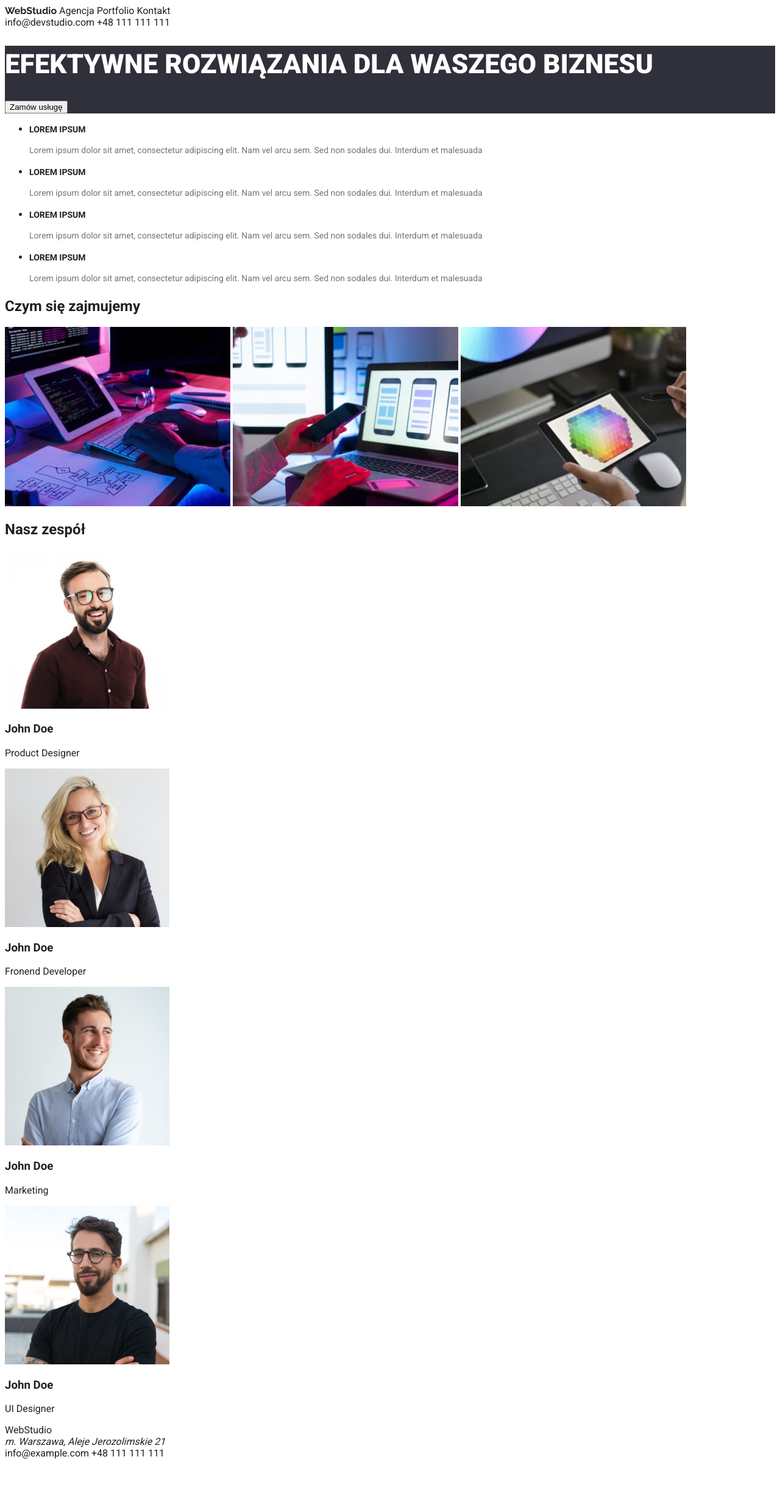
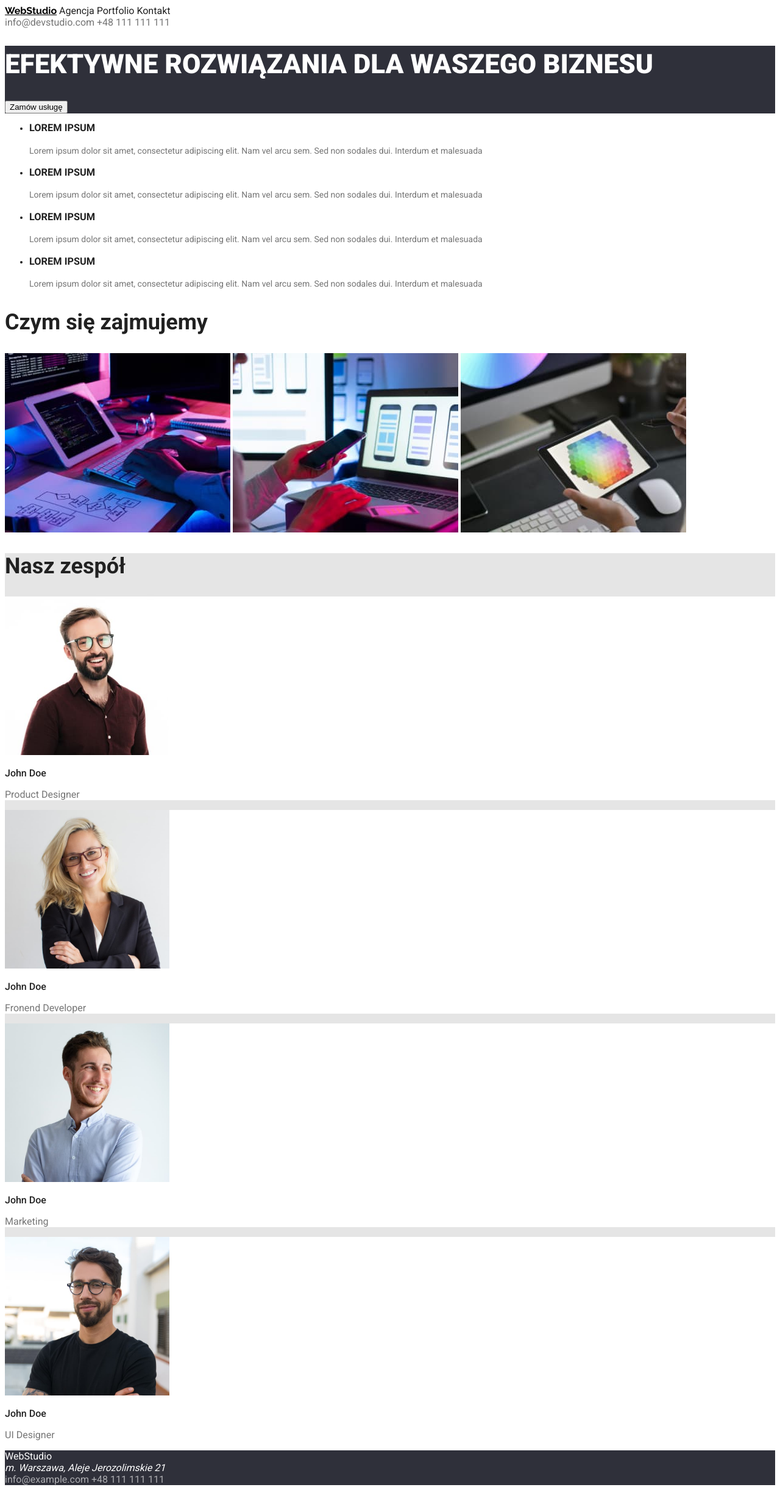
Before and after one commit to KolesGit420/goit-markup-hw-02, a plain HTML site: page index.html in a window 1280 px wide. Shown: the whole page at 61% size. Before the commit the page ends 2400 px from the top, so only its background shows below. Drawn offline with Linux system fonts and the light colour scheme.

Commit message:
half way with css

```diff
--- a/css/styles.css
+++ b/css/styles.css
@@ -2,40 +2,97 @@ body {
   font-family: "Roboto";
   color: #212121;
 }
-a:hover {
-  color: #2196f3;
-}
-a {
+
+.link {
   color: unset;
   text-decoration: none;
 }
+
+.link:hover {
+  color: #2196f3;
+}
+
+.link:focus {
+  color: #2196f3;
+}
+
 .title {
   font-weight: 900;
   font-size: 44px;
   line-height: 60px;
   color: #ffffff;
 }
+
 .title-background {
   background-color: #2f303a;
 }
 
+.button {
+  cursor: pointer;
+}
+
 .logo {
   font-family: "Raleway";
+  color: #000;
 }
 
-.list-title {
+.first-page-list {
   font-weight: 700;
   font-size: 14px;
   line-height: 16px;
 }
 
-.description {
+.first-page-list p {
   font-weight: 400;
   font-size: 14px;
   line-height: 24px;
   color: #757575;
 }
 
-.button {
-  cursor: pointer;
+.first-page-mid-title {
+  font-weight: 700;
+  font-size: 36px;
+  line-height: 42px;
 }
+
+.mid-section {
+  background-color: #e5e5e5;
+}
+
+.mid-section div {
+  background-color: #ffffff;
+}
+
+.mid-section h3 {
+  font-weight: 500;
+  font-size: 16px;
+  line-height: 19px;
+}
+
+.mid-section p {
+  color: #757575;
+  font-size: 16px;
+  line-height: 19px;
+}
+
+.footer {
+  background-color: #2f303a;
+  color: #ffffff;
+}
+
+.footer-logo {
+  font-size: "Raleway";
+  color: #ffffff;
+}
+
+.contact-foot {
+  color: unset;
+  text-decoration: none;
+  color: rgba(255, 255, 255, 0.6);
+}
+
+.contact-head {
+  color: unset;
+  text-decoration: none;
+  color: #757575;
+}
--- a/index.html
+++ b/index.html
@@ -17,12 +17,14 @@
     <header>
       <nav>
         <a class="logo" href="./index.html">WebStudio</a>
-        <a href="/">Agencja</a>
-        <a href="./portfolio.html">Portfolio</a>
-        <a href="/">Kontakt</a>
+        <a class="link" href="/">Agencja</a>
+        <a class="link" href="./portfolio.html">Portfolio</a>
+        <a class="link" href="/">Kontakt</a>
       </nav>
-      <a href="mailto:info@devstudio.com">info@devstudio.com</a>
-      <a href="tel:+48111111111">+48 111 111 111</a>
+      <a class="link contact-head" href="mailto:info@devstudio.com"
+        >info@devstudio.com</a
+      >
+      <a class="link contact-head" href="tel:+48111111111">+48 111 111 111</a>
     </header>
     <main>
       <div class="title-background">
@@ -30,31 +32,31 @@
         <button type="button" class="button">Zamów usługę</button>
       </div>
       <div>
-        <ul>
+        <ul class="first-page-list">
           <li>
-            <h3 class="list-title">LOREM IPSUM</h3>
-            <p class="description">
+            <h3>LOREM IPSUM</h3>
+            <p>
               Lorem ipsum dolor sit amet, consectetur adipiscing elit. Nam vel
               arcu sem. Sed non sodales dui. Interdum et malesuada
             </p>
           </li>
           <li>
-            <h3 class="list-title">LOREM IPSUM</h3>
-            <p class="description">
+            <h3>LOREM IPSUM</h3>
+            <p>
               Lorem ipsum dolor sit amet, consectetur adipiscing elit. Nam vel
               arcu sem. Sed non sodales dui. Interdum et malesuada
             </p>
           </li>
           <li>
-            <h3 class="list-title">LOREM IPSUM</h3>
-            <p class="description">
+            <h3>LOREM IPSUM</h3>
+            <p>
               Lorem ipsum dolor sit amet, consectetur adipiscing elit. Nam vel
               arcu sem. Sed non sodales dui. Interdum et malesuada
             </p>
           </li>
           <li>
-            <h3 class="list-title">LOREM IPSUM</h3>
-            <p class="description">
+            <h3>LOREM IPSUM</h3>
+            <p>
               Lorem ipsum dolor sit amet, consectetur adipiscing elit. Nam vel
               arcu sem. Sed non sodales dui. Interdum et malesuada
             </p>
@@ -62,7 +64,7 @@
         </ul>
       </div>
       <div>
-        <h2>Czym się zajmujemy</h2>
+        <h2 class="first-page-mid-title">Czym się zajmujemy</h2>
         <img
           src="images/img.jpg"
           alt="hands on the keyboard"
@@ -82,8 +84,8 @@
           height="294"
         />
       </div>
-      <section>
-        <h2>Nasz zespół</h2>
+      <section class="mid-section">
+        <h2 class="first-page-mid-title">Nasz zespół</h2>
         <div>
           <img
             src="images/img4.jpg"
@@ -126,11 +128,13 @@
         </div>
       </section>
     </main>
-    <footer>
-      <a href="/">WebStudio</a>
+    <footer class="footer">
+      <a class="link footer-logo" href="/">WebStudio</a>
       <address>m. Warszawa, Aleje Jerozolimskie 21</address>
-      <a href="mailto:info@example.com">info@example.com</a>
-      <a href="tel:+48111111111">+48 111 111 111</a>
+      <a class="link contact-foot" href="mailto:info@example.com"
+        >info@example.com</a
+      >
+      <a class="link contact-foot" href="tel:+48111111111">+48 111 111 111</a>
     </footer>
   </body>
 </html>
```
